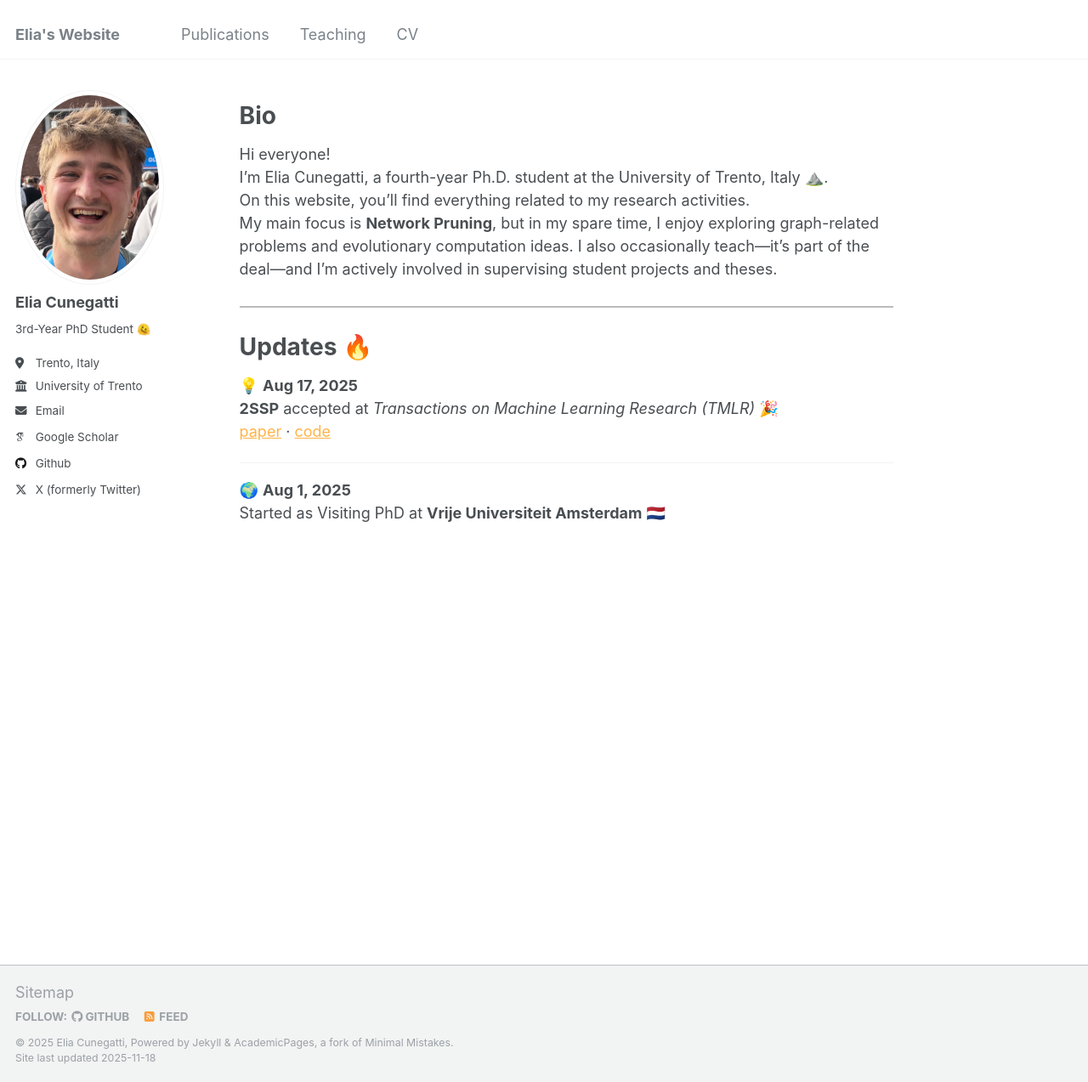
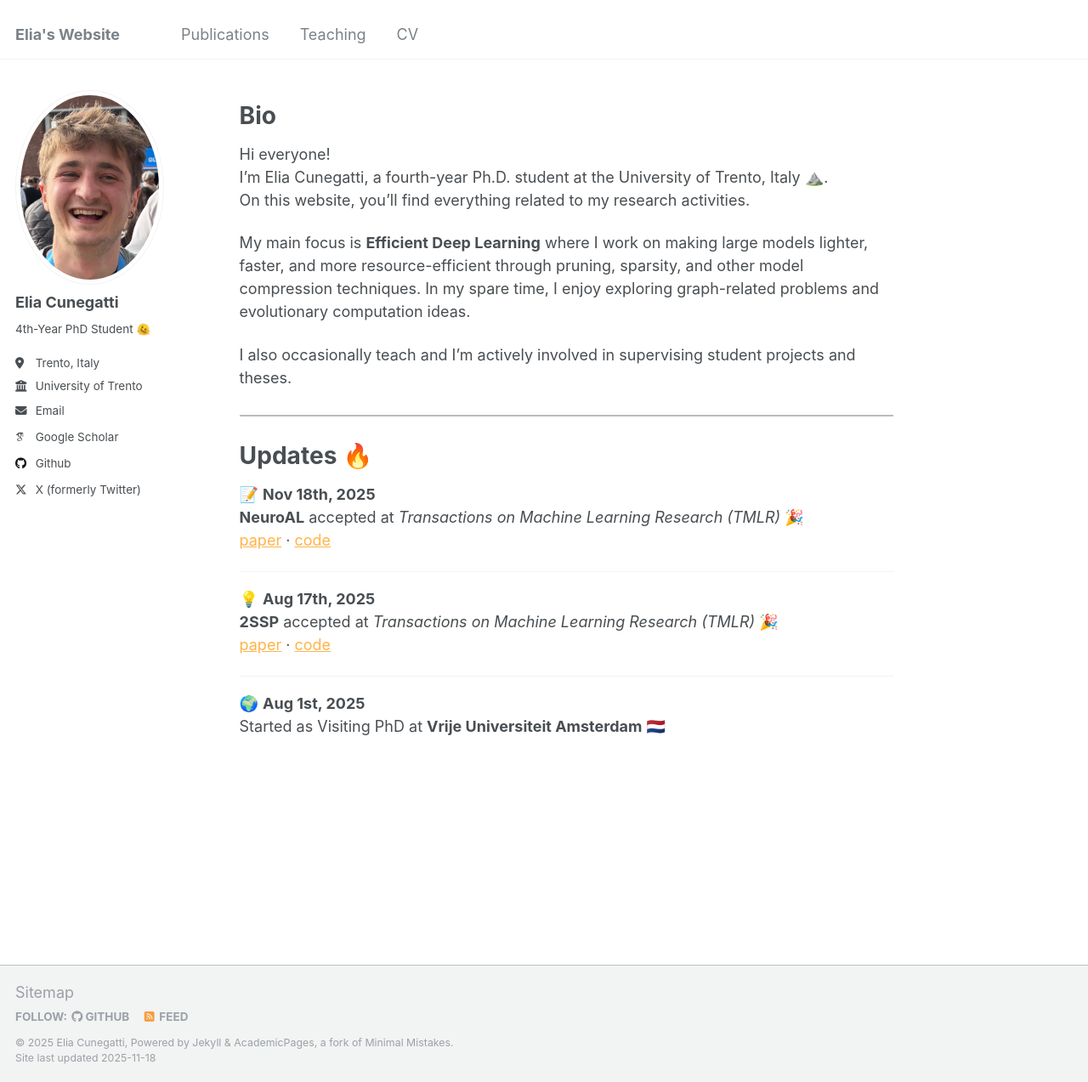
Before and after one commit to eliacunegatti/eliacunegatti.github.io, a Jekyll site: the page built from _pages/about.md, in a window 1280 px wide and 1273 px high. Shown: the whole window at 85% size. Built offline with Jekyll 4.4.1, drawn with Linux system fonts in a browser that asks for light colours; some web fonts are replaced.

Commit message:
add neuroal paper

```diff
--- a/_config.yml
+++ b/_config.yml
@@ -24,7 +24,7 @@ author:
   avatar           : "IMG_8782.jpg" # Place an image in /images/ and reference it here
   name             : "Elia Cunegatti"
   pronouns         : # example: "she/her"
-  bio              : "3rd-Year PhD Student 🫠"
+  bio              : "4th-Year PhD Student 🫠"
   location         : "Trento, Italy"
   employer         : "University of Trento"
   uri              : # URL
--- a/_pages/about.md
+++ b/_pages/about.md
@@ -13,7 +13,10 @@ Bio
 Hi everyone!  <br>
 I'm Elia Cunegatti, a fourth-year Ph.D. student at the University of Trento, Italy ⛰️.<br>
 On this website, you’ll find everything related to my research activities.  <br>
-My main focus is **Network Pruning**, but in my spare time, I enjoy exploring graph-related problems and evolutionary computation ideas. I also occasionally teach—it’s part of the deal—and I’m actively involved in supervising student projects and theses. <br>
+
+My main focus is **Efficient Deep Learning**  where I work on making large models lighter, faster, and more resource-efficient through pruning, sparsity, and other model compression techniques. In my spare time, I enjoy exploring graph-related problems and evolutionary computation ideas.
+
+I also occasionally teach and I’m actively involved in supervising student projects and theses. <br>
 
 <hr style="border: 1px solid #bbb; margin: 30px 0;" />
 
@@ -21,11 +24,18 @@ Updates 🔥
 ======
 
 
-💡 **Aug 17, 2025**
+
+📝 **Nov 18th, 2025**
+**NeuroAL** accepted at *Transactions on Machine Learning Research (TMLR)* 🎉
+[paper](https://openreview.net/pdf?id=uPyNaNqFK2) · [code](https://github.com/eliacunegatti/NeuroAL)
+
+---
+
+💡 **Aug 17th, 2025**
 **2SSP** accepted at *Transactions on Machine Learning Research (TMLR)* 🎉
 [paper](https://openreview.net/pdf?id=Qd7LzJBg21) · [code](https://github.com/FabrizioSandri/2SSP)
 
 ---
 
-🌍 **Aug 1, 2025**
+🌍 **Aug 1st, 2025**
 Started as Visiting PhD at **Vrije Universiteit Amsterdam** 🇳🇱
```
Also changed, not shown: _publications/neuroal.md (+4 -4 lines).
